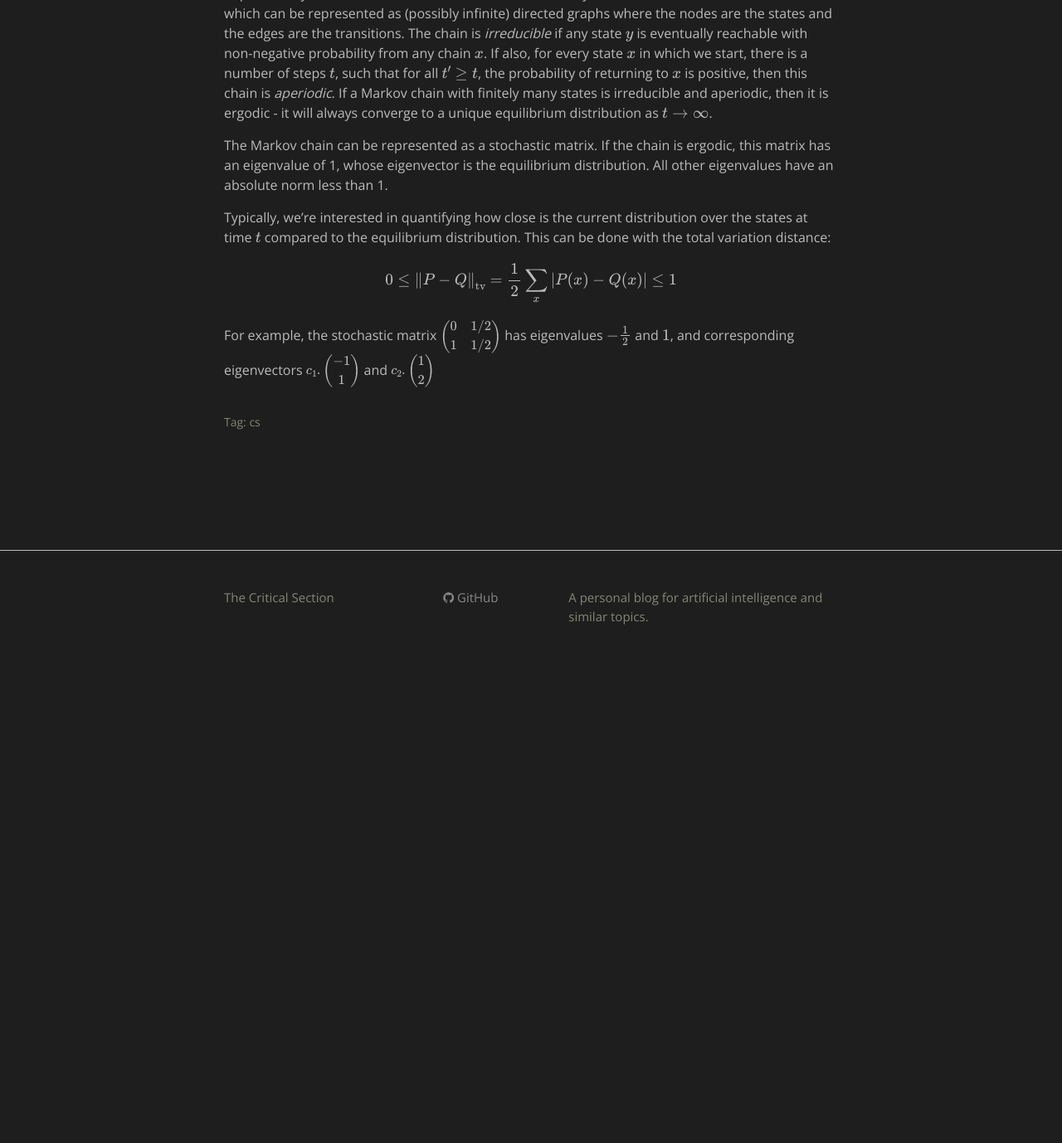
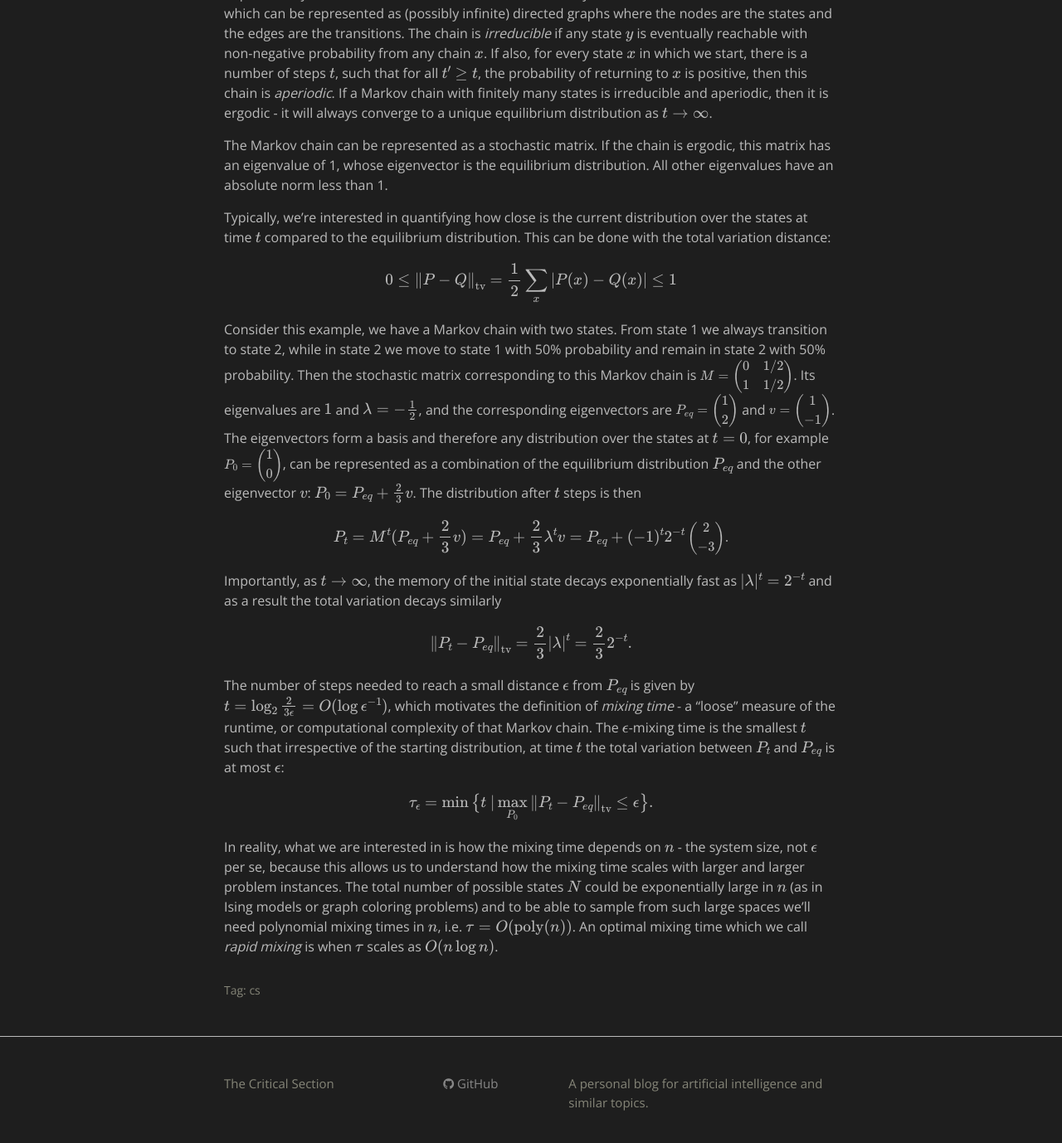
Before and after one commit to aceofgreens/aceofgreens.github.io, a Jekyll site: the page built from _posts/2022-04-27-mcmc_mixing_times.md, in a window 1280 px wide and 1400 px high, scrolled down 586 px. Shown: the top 1378 px of the window at 83% size. Built offline with Jekyll 4.4.1, drawn with Linux system fonts in a browser that asks for light colours; formulas are drawn with MathJax 3.

Commit message:
Progress towards post on mixing times

```diff
--- a/_posts/2022-04-27-mcmc_mixing_times.md
+++ b/_posts/2022-04-27-mcmc_mixing_times.md
@@ -21,22 +21,51 @@ $$
 0 \le {\lVert P - Q \rVert}_{\text{tv}} = \frac{1}{2}\sum_{x}|P(x) - Q(x)| \le 1
 $$
 
-For example, the stochastic matrix
-$$\small
+Consider this example, we have a Markov chain with two states. From state 1 we always transition to state 2, while in state 2 we move to state 1 with 50% probability and remain in state 2 with 50% probability. Then the stochastic matrix corresponding to this Markov chain is
+$$\small M =
 \begin{pmatrix}
 0 & 1/2 \\
 1 & 1/2
 \end{pmatrix}
-$$ has eigenvalues $-\frac{1}{2}$ and $1$, and corresponding eigenvectors
-$$ \small c_1 .
-\begin{pmatrix}
--1 \\
-1
-\end{pmatrix}
-$$ and
-$$ \small c_2 .
+$$. Its eigenvalues are $1$ and $\lambda = -\frac{1}{2}$, and the corresponding eigenvectors are
+$$ \small P_{eq} =
 \begin{pmatrix}
 1 \\
 2
 \end{pmatrix}
 $$
+and
+$$ \small v =
+\begin{pmatrix}
+1 \\
+-1
+\end{pmatrix}
+$$.
+The eigenvectors form a basis and therefore any distribution over the states at $t=0$, for example
+$$
+\small P_0 =
+\begin{pmatrix}
+1 \\
+0
+\end{pmatrix}$$, can be represented as a combination of the equilibrium distribution $P_{eq}$ and the other eigenvector $v$:
+$$
+P_0 = P_{eq} + \frac{2}{3}v
+$$. The distribution after $t$ steps is then
+
+$$
+P_t = M^t (P_{eq} + \frac{2}{3}v) =  P_{eq} + \frac{2}{3} \lambda^t v = P_{eq} + (-1)^t 2^{-t} \small\begin{pmatrix}
+2 \\ -3 \end{pmatrix}.
+$$
+
+
+Importantly, as $t \rightarrow \infty$, the memory of the initial state decays exponentially fast as $\|\lambda \|^t = 2^{-t}$ and as a result the total variation decays similarly
+
+$${\lVert P_t - P_{eq} \rVert}_{\text{tv}} = \frac{2}{3} \left| \lambda \right|^t = \frac{2}{3}2^{-t}.$$
+
+The number of steps needed to reach a small distance $\epsilon$ from $P_{eq}$ is given by $t = \log_2 \frac{2}{3\epsilon} = O(\log \epsilon^{-1})$, which motivates the definition of *mixing time* - a "loose" measure of the runtime, or computational complexity of that Markov chain. The $\epsilon$-mixing time is the smallest $t$ such that irrespective of the starting distribution, at time $t$ the total variation between $P_t$ and $P_{eq}$ is at most $\epsilon$:
+
+$$
+\tau_\epsilon = \min \big\{ t \ | \max_{P_0} {\lVert P_t - P_{eq} \rVert}_{\text{tv}} \le \epsilon \big\}.
+$$
+
+In reality, what we are interested in is how the mixing time depends on $n$ - the system size, not $\epsilon$ per se, because this allows us to understand how the mixing time scales with larger and larger problem instances. The total number of possible states $N$ could be exponentially large in $n$ (as in Ising models or graph coloring problems) and to be able to sample from such large spaces we'll need polynomial mixing times in $n$, i.e. $\tau = O(\text{poly}(n))$. An optimal mixing time which we call *rapid mixing* is when $\tau$ scales as $O(n \log n)$.
```
